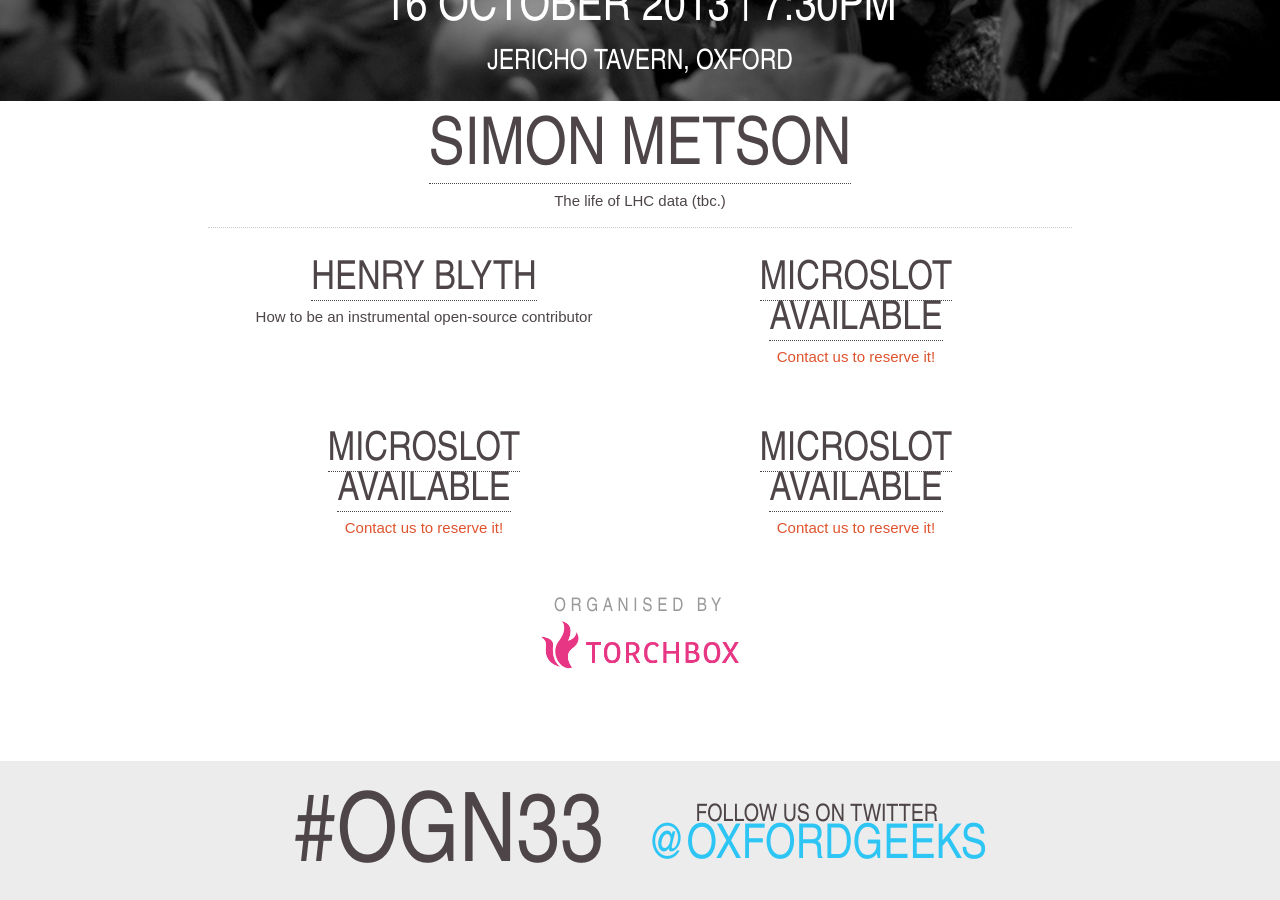
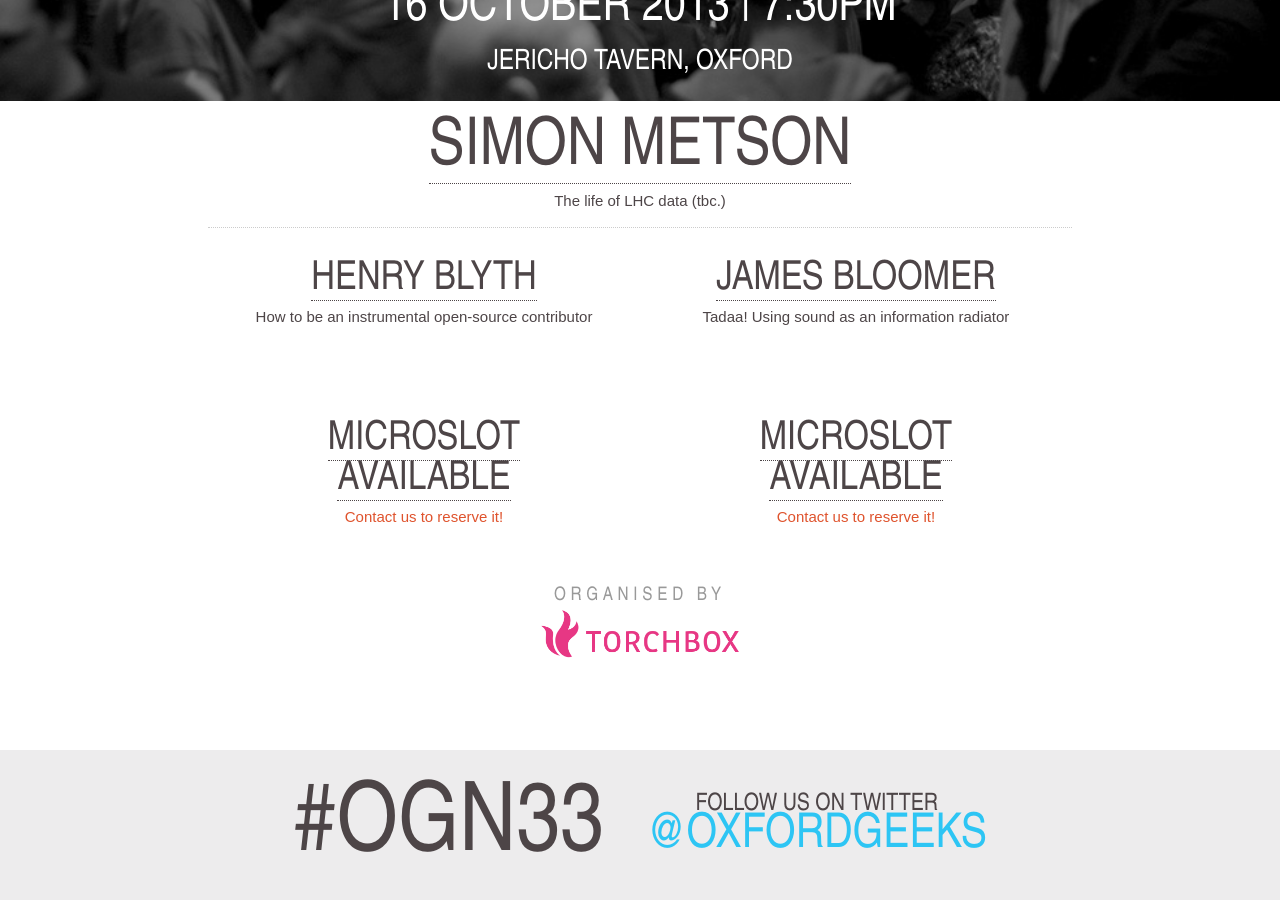
Before and after one commit to torchbox/ogn, a Jekyll site: the page built from _posts/2013-10-16-ogn33.markdown, in a window 1280 px wide and 900 px high, scrolled down 380 px. Built offline with Jekyll 4.4.1, drawn with Linux system fonts in a browser that asks for light colours; nearby versions of some CDN libraries; Markdown is read by kramdown in place of the engine named in the settings.

Commit message:
Update 2013-10-16-ogn33.markdown
OGN33 adding James Bloomer microslot

```diff
--- a/_posts/2013-10-16-ogn33.markdown
+++ b/_posts/2013-10-16-ogn33.markdown
@@ -39,8 +39,8 @@
         <p>How to be an instrumental open-source contributor</p>
     </li>
     <li itemprop="performer" itemscope="itemscope" itemtype="http://schema.org/Person">
-        <h2 itemprop="name"><a href="http://bit.ly/ogn-microslot" >Microslot available</a></h2>
-        <p><a href="http://bit.ly/ogn-microslot" >Contact us to reserve it!</a></p>
+        <h2 itemprop="name"><a href="http://www.bigdumbobject.co.uk/jamesbloomer/" >James Bloomer</a></h2>
+        <p>Tadaa! Using sound as an information radiator</p>
     </li>
     <li itemprop="performer" itemscope="itemscope" itemtype="http://schema.org/Person">
         <h2 itemprop="name"><a href="http://bit.ly/ogn-microslot" >Microslot available</a></h2>
```
